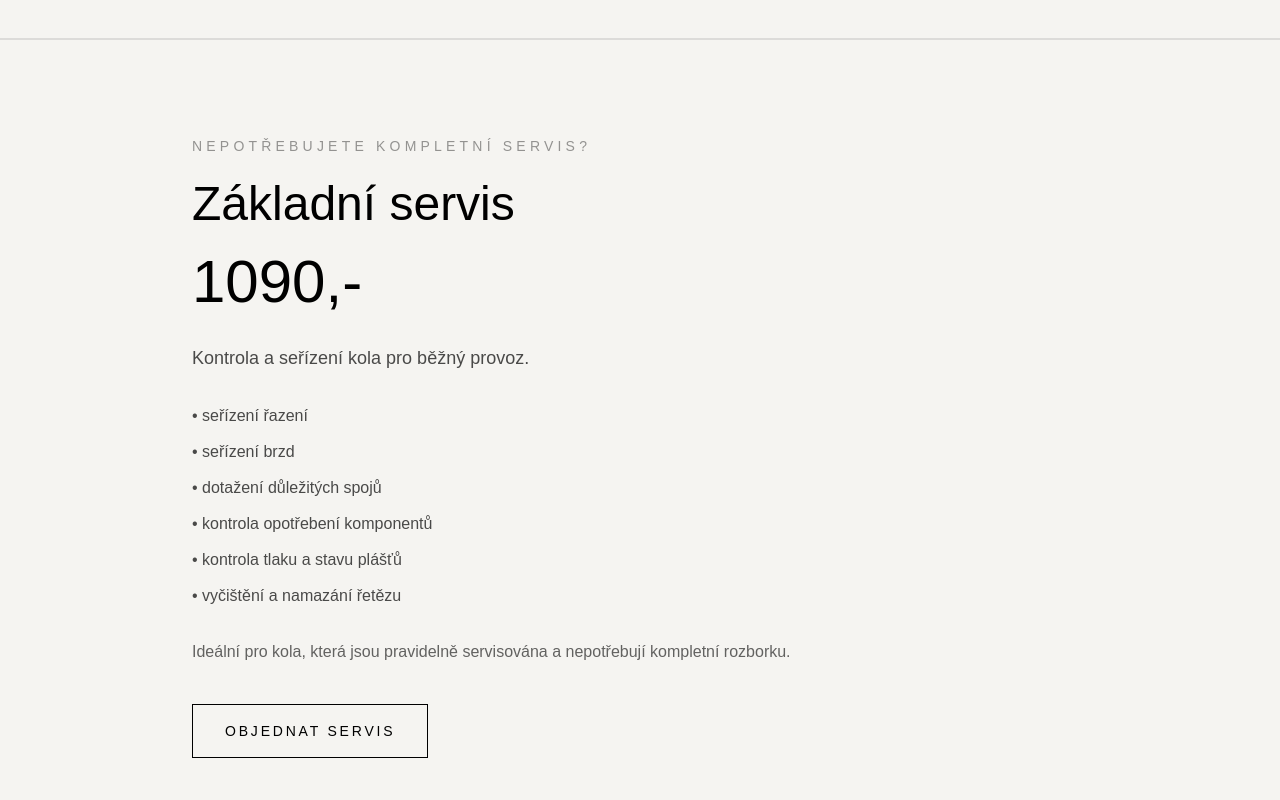
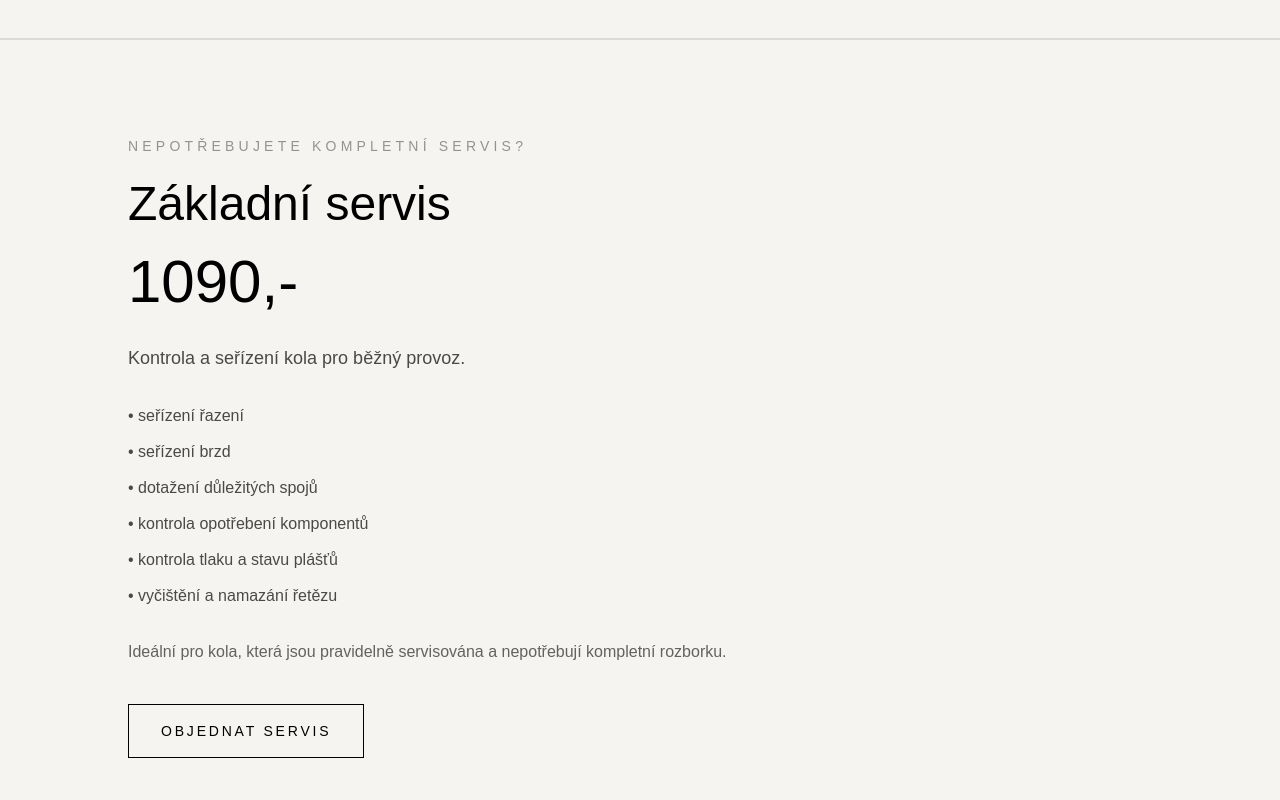
Before and after one commit to marcelboranek-beep/cyclinglab-live, a Next.js app: page /servis-kol in a window 1280 px wide. Shown: the part 2840-3640 px from the top of the page. Built offline with nearby package versions, Linux system fonts and the light colour scheme.

Commit message:
Align basic service section

```diff
--- a/app/servis-kol/page.tsx
+++ b/app/servis-kol/page.tsx
@@ -149,8 +149,8 @@
       </section>
 
 <section className="py-24 border-t border-black/10">
-  <div className="max-w-6xl mx-auto">
-    <div className="max-w-4xl mx-auto">
+  <div className="max-w-5xl mx-auto">
+    <div className="max-w-5xl mx-auto">
       <p className="uppercase tracking-[0.3em] text-sm text-black/40">
         Nepotřebujete kompletní servis?
       </p>
```
